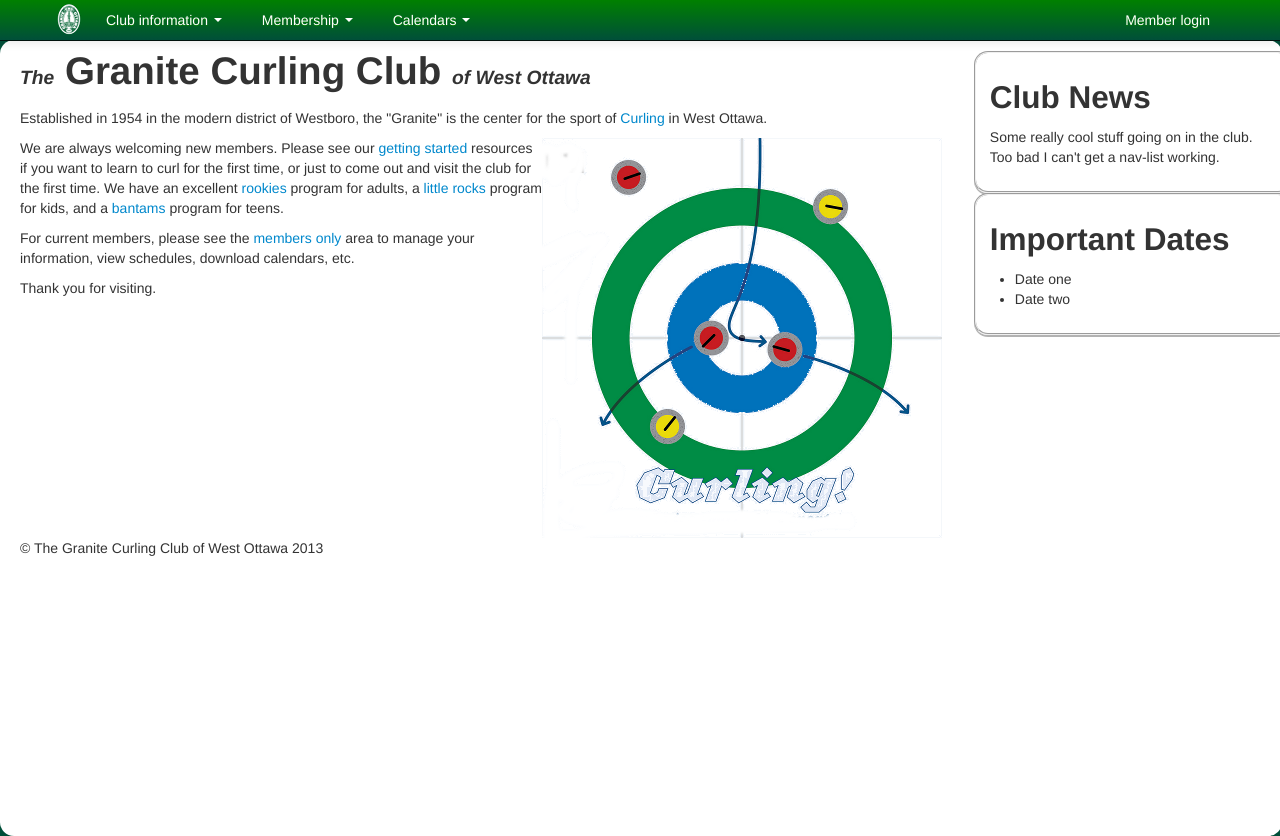
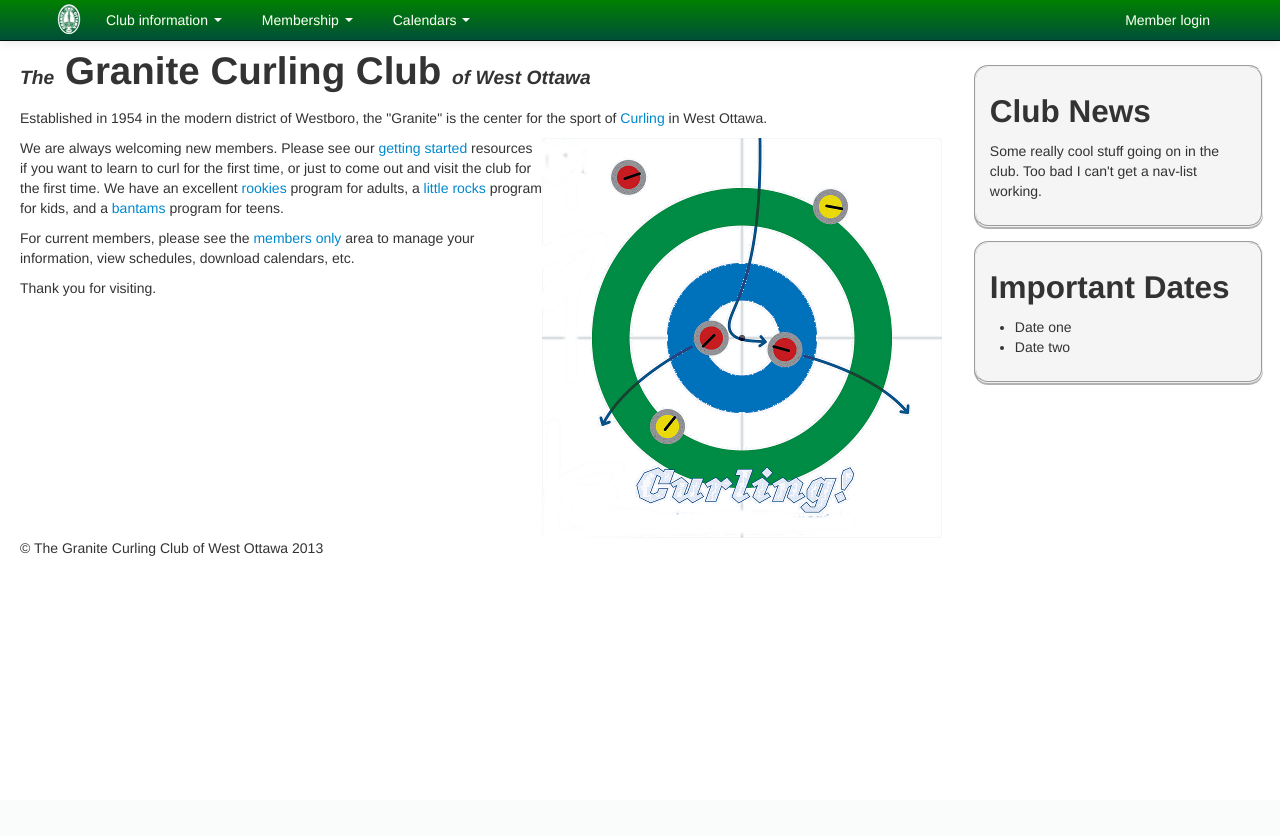
Before and after one commit to ottawagranite/website, a Django app: page / in a window 1280 px wide. After the commit the page ends 556 px from the top, so only its background shows below. Run offline with Django 3.2, Linux system fonts and the light colour scheme; some libraries are stand-ins or nearby versions.

Commit message:
Tweaking the front page.

```diff
--- a/ottawagranite/static/css/site.css
+++ b/ottawagranite/static/css/site.css
@@ -7,7 +7,7 @@
  */
 
 html {
-    background: #004F39;
+    /* background: #004F39; */
     height: 98%;
 }
 
@@ -16,9 +16,9 @@ body {
     padding-top: 60px;
     margin-left: auto;
     margin-right: auto;
-    width: 98%;
+    /* width: 98%;
+    height: 98%; */
     background: white;
-    height: 98%;
     -moz-box-sizing: border-box;
     padding: 1em;
     border-radius: 1em;
@@ -30,6 +30,13 @@ body {
     border-radius: 1em;
     border: 2px groove threedface;
     box-shadow: 0 2px 0 rgba(0,0,0,.3);
+}
+
+.newsbox,
+.datebox {
+    background: whitesmoke;
+    margin-top: 1em;
+    width: 90%;
 }
 
 .right-justify {
--- a/ottawagranite/templates/base.html
+++ b/ottawagranite/templates/base.html
@@ -109,14 +109,14 @@
                     {% endblock %}
                 </div>
                 <div class="span3" style="margin-top: 10px;">
-                    <div class="container-fluid row-fluid rounded">
+                    <div class="container-fluid row-fluid rounded newsbox">
                         <h2>Club News</h2>
                         <p>
                             Some really cool stuff going on in the club.  Too
                             bad I can't get a nav-list working.
                         </p>
                     </div>
-                    <div class="container-fluid row-fluid rounded">
+                    <div class="container-fluid row-fluid rounded datebox">
                         <h2>Important Dates</h2>
                         <ul>
                             <li>Date one</li>
```
